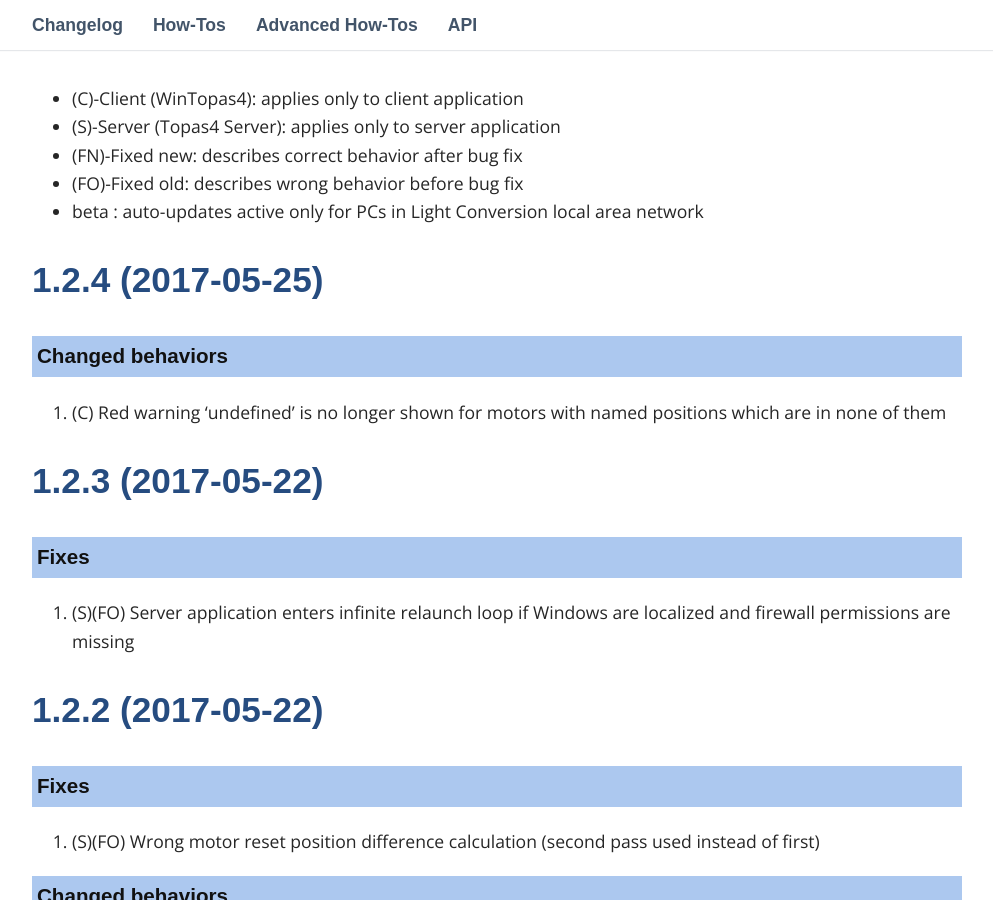
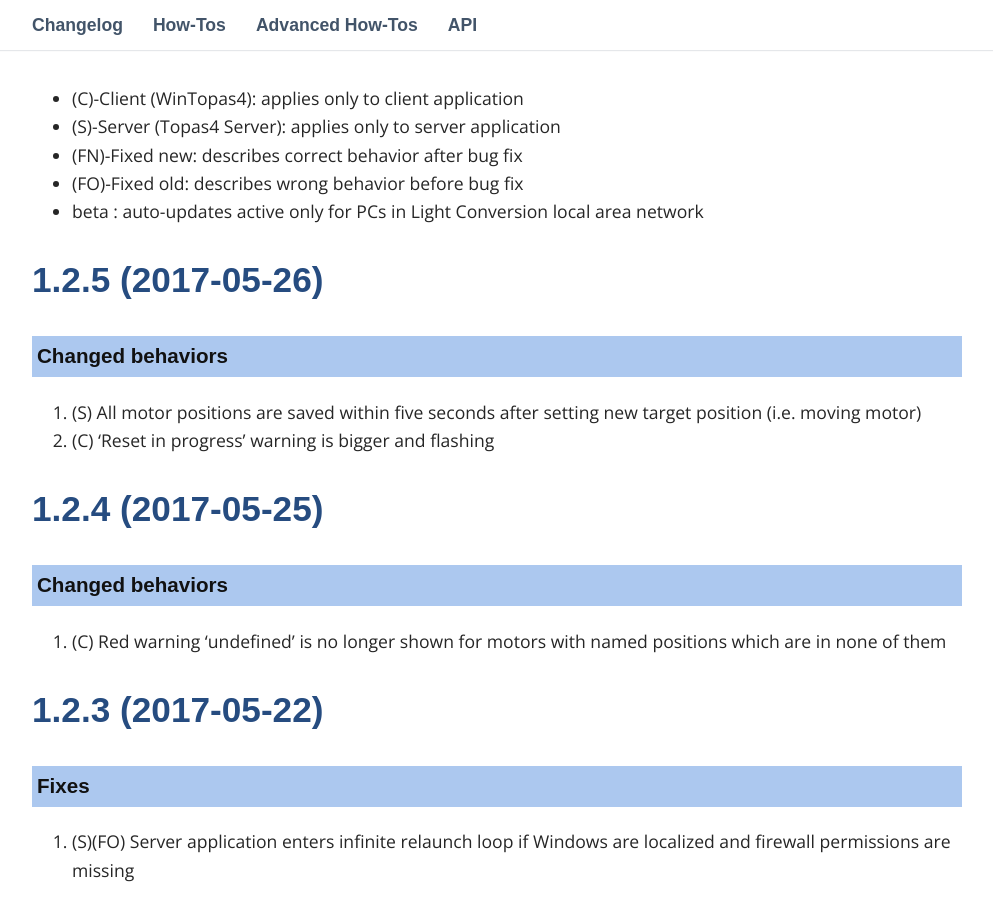
Before and after one commit to DomasM/Topas4InfoTemp00, a Jekyll site: the page built from _pages/03_changelog.md, in a window 1280 px wide and 900 px high, scrolled down 469 px. Shown: the whole window, without its empty margins (143-1136 px from the left). Built offline with Jekyll 4.4.1, drawn with Linux system fonts in a browser that asks for light colours; some web fonts are replaced; comment, search, counter and statistics services are not loaded.

Commit message:
1.2.5 release

```diff
--- a/_pages/03_changelog.md
+++ b/_pages/03_changelog.md
@@ -16,6 +16,16 @@ permalink: /changelog/
 * (FN)-Fixed new: describes correct behavior after bug fix
 * (FO)-Fixed old: describes wrong behavior before bug fix
 * beta : auto-updates active only for PCs in Light Conversion local area network
+
+
+
+
+## 1.2.5 (2017-05-26)
+
+### Changed behaviors
+
+1. (S)  All motor positions are saved within five seconds after setting new target position (i.e. moving motor)
+1. (C) 'Reset in progress' warning is bigger and flashing
 
 
 
```
